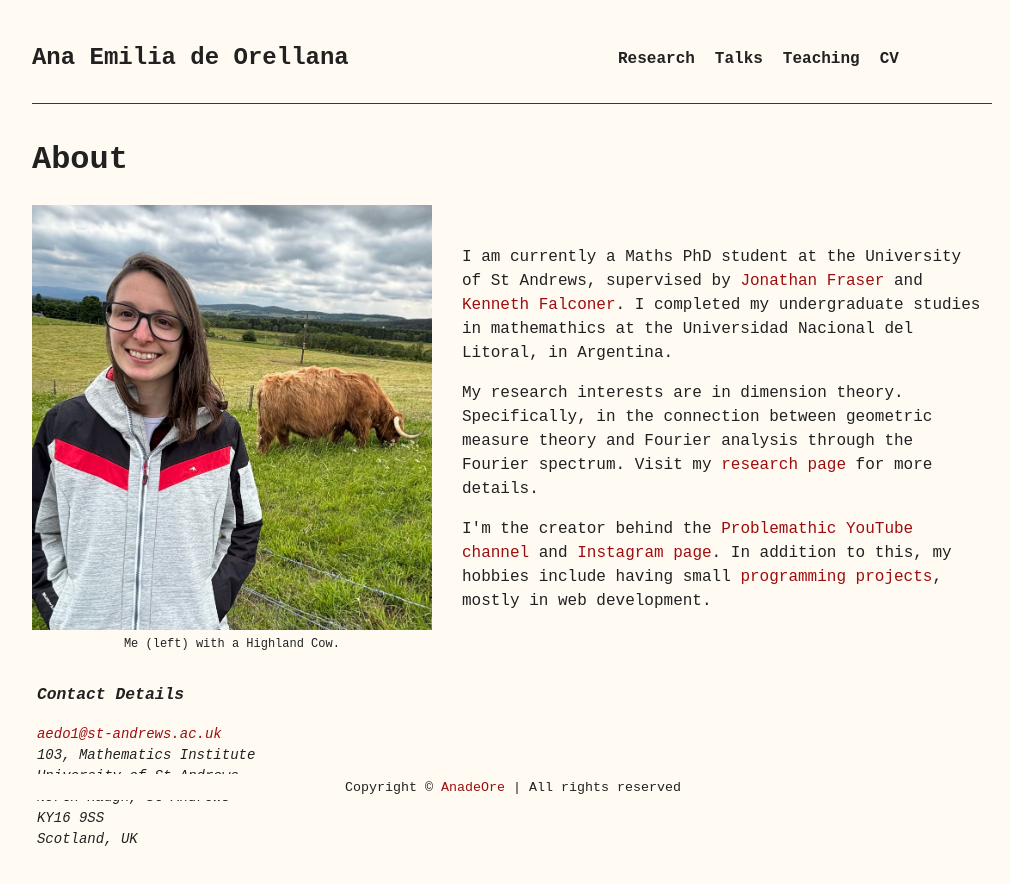
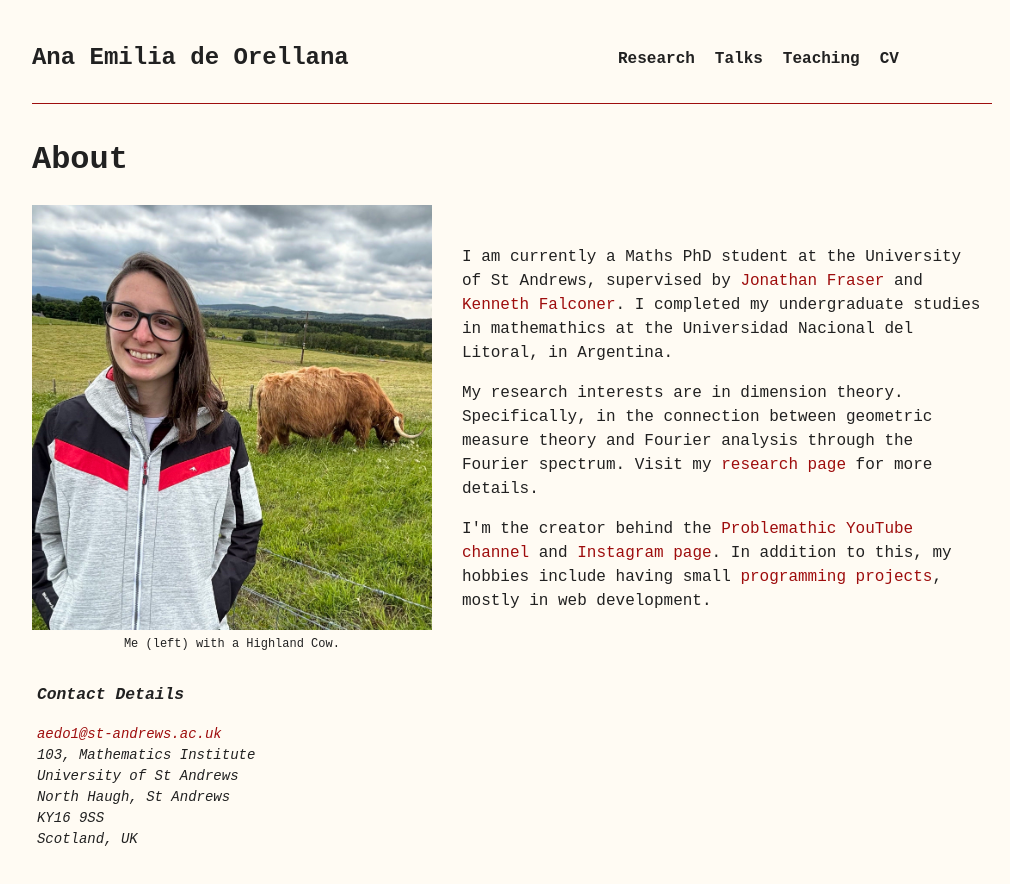
Before and after one commit to AnadeOre/anadeore.github.io, a Next.js app: page / in a window 1280 px wide. Shown: the top 884 px of the page, without its empty margins (128-1138 px from the left). Built offline with nearby package versions, Linux system fonts and the light colour scheme.

Commit message:
remove footer

```diff
--- a/src/app/page.js
+++ b/src/app/page.js
@@ -94,7 +94,7 @@ export default function Home() {
         <br />
         Scotland, UK
       </address>
-      <Footer />
+      {/* <Footer /> */}
     </main>
   );
 }
--- a/src/app/research/page.jsx
+++ b/src/app/research/page.jsx
@@ -88,7 +88,6 @@ const Page = () => {
         linkURL='/UndergradDissertation.pdf'
         linkDesc='Homogeneous Type Spaces and Metrisation'
       />
-      <Footer />
     </div>
   );
 };
--- a/src/app/styles/globals.css
+++ b/src/app/styles/globals.css
@@ -35,11 +35,11 @@ footer {
   position: sticky;
   left: 0;
   bottom: 0;
-  background-color: var(--bg);
   width: 100%;
-  padding: 1px;
-  text-align: center;
+  justify-items: center;
+  margin: auto;
 }
+
 .invisible-link {
   color: var(--white);
   text-decoration: none;
--- a/src/app/talks/page.jsx
+++ b/src/app/talks/page.jsx
@@ -33,7 +33,6 @@ const Teaching = () => {
           abstract='Since Marstrand’s work on orthogonal projections in the 1950s, exceptional set estimates for such projections have been widely studied. Salem sets, i.e. sets for which the Fourier and Hausdorff dimension coincide, have no such exceptions. Thus, one might expect that the Fourier dimension could be used to improve exceptional set estimates. In this talk we will tackle this problem and show how the Fourier spectrum can be used to provide more information. Joint work with Jonathan Fraser.'
         />
       </ol>
-      <Footer />
     </div>
   );
 };
--- a/src/app/teaching/page.jsx
+++ b/src/app/teaching/page.jsx
@@ -35,7 +35,6 @@ const Teaching = () => {
           </div>
         </li>
       </ul>
-      <Footer />
     </div>
   );
 };
```
